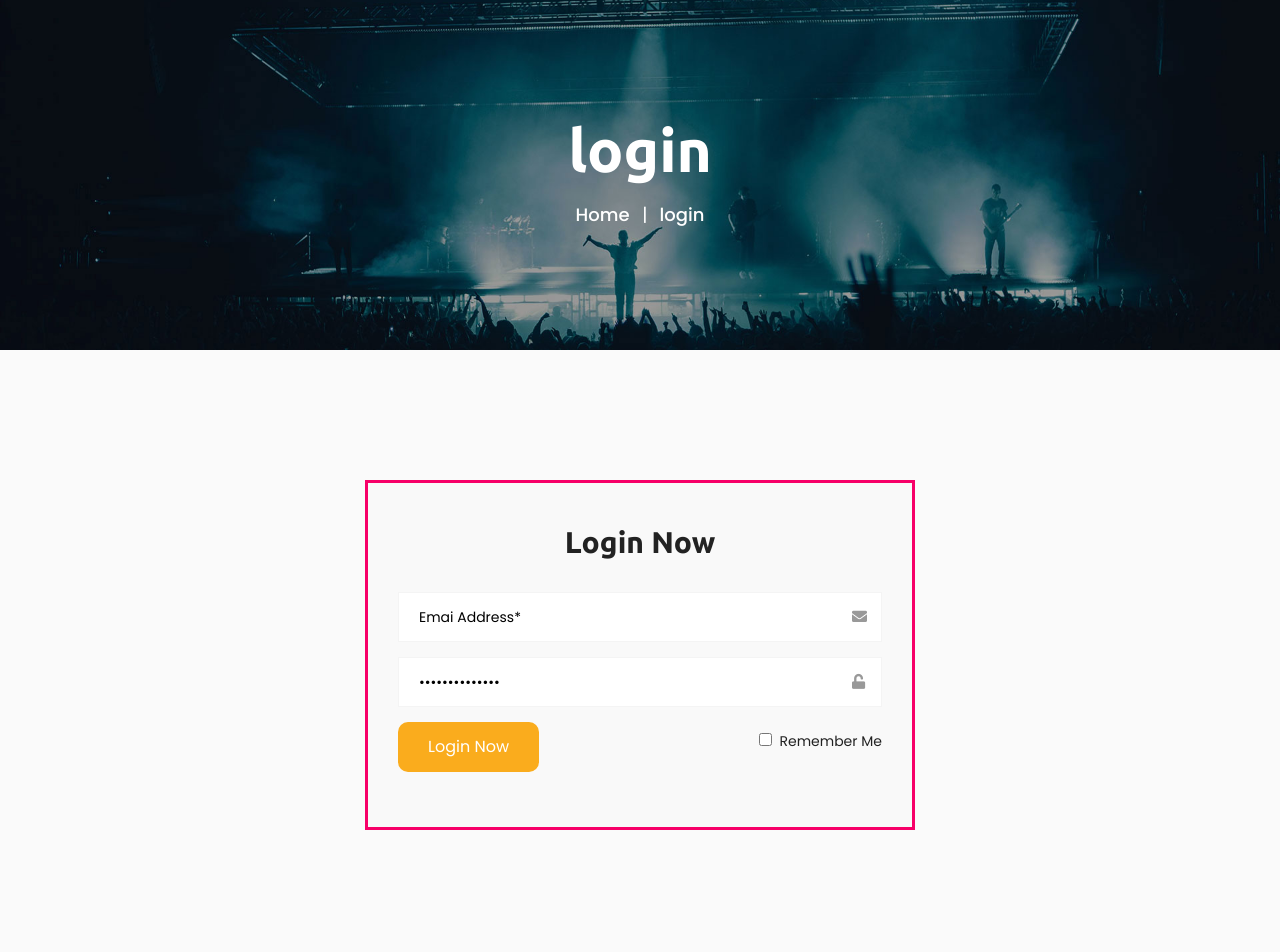
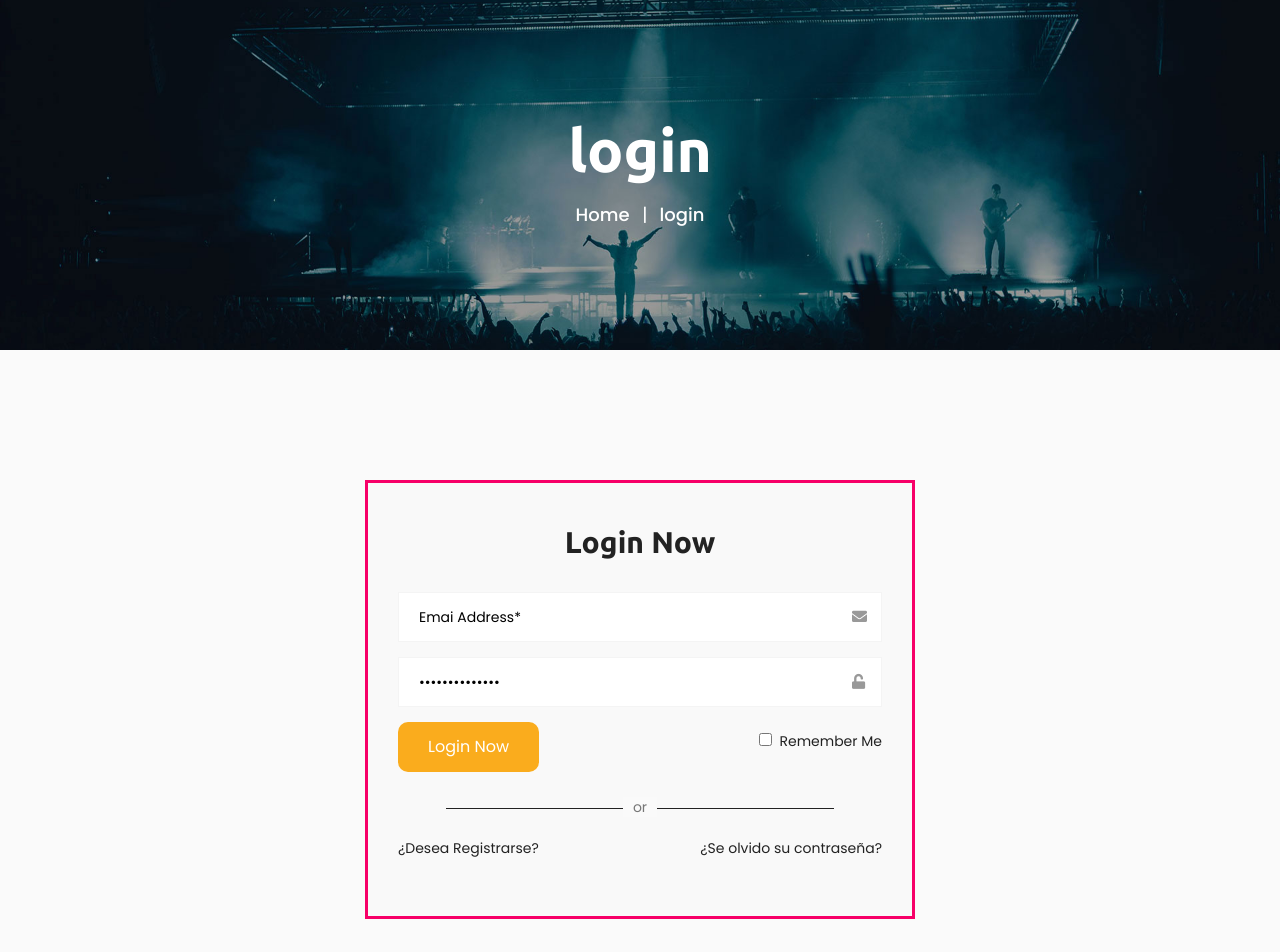
Before and after one commit to krashove/JoinEvents, a React (Create React App) app in the folder feJoinEvents/: page /login in a window 1280 px wide. Shown: the top 952 px of the page. Built offline with nearby package versions, Linux system fonts and the light colour scheme.

Commit message:
add element register in login

```diff
--- a/feJoinEvents/src/pages/Login.js
+++ b/feJoinEvents/src/pages/Login.js
@@ -92,6 +92,19 @@ class Login extends React.Component {
                             <label className="remember-me" htmlFor ="remember-me">&nbsp; Remember Me</label>
                           </div>
                         </div>
+                        <div className="social-divider">
+                          <div className="center-divider">
+                            <span>or</span>
+                          </div>
+                        </div>
+                        <div className="clearfix">
+                          <div className="form-group social-icon-one pull-left">
+                            <label className="remember-me">¿Desea Registrarse?</label>
+                          </div>
+                          <div className="form-group social-icon-one pull-right">
+                            <label className="remember-me">¿Se olvido su contraseña?</label>
+                          </div>
+                        </div>
                       </form>
                     </div>
                   </div>
```
Also changed, not shown: feJoinEvents/src/components/styles/style.css.
